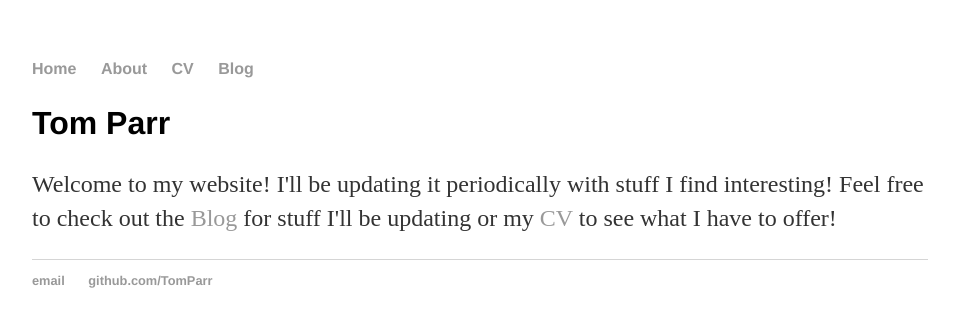
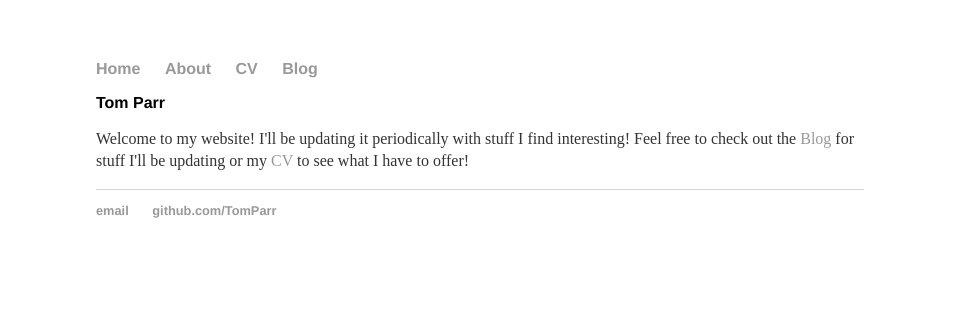
Before and after one commit to TomParr/TomParr.github.io, a Jekyll site: the page built from index.html, in a window 1280 px wide. Shown: the top 327 px of the page, without its empty margins (160-1114 px from the left). Built offline with Jekyll 4.4.1, drawn with Linux system fonts in a browser that asks for light colours.

Commit message:
Update main.css

```diff
--- a/css/main.css
+++ b/css/main.css
@@ -1,6 +1,6 @@
 body {
     margin: 60px auto;
-    width: 70%;
+    width: 60%;
 }
 nav ul, footer ul {
     font-family:'Helvetica', 'Arial', 'Sans-Serif';
@@ -20,15 +20,14 @@ a:hover {
     text-decoration: underline;
 }
 h1 {
-    font-size: 3em;
+    font-size: 2em;
     font-family:'Helvetica', 'Arial', 'Sans-Serif';
 }
 h2 {
-    font-size: 2em;
+    font-size: 1em;
     font-family:'Helvetica', 'Arial', 'Sans-Serif';
 }
 p {
-    font-size: 1.5em;
     line-height: 1.4em;
     color: #333;
 }
```
